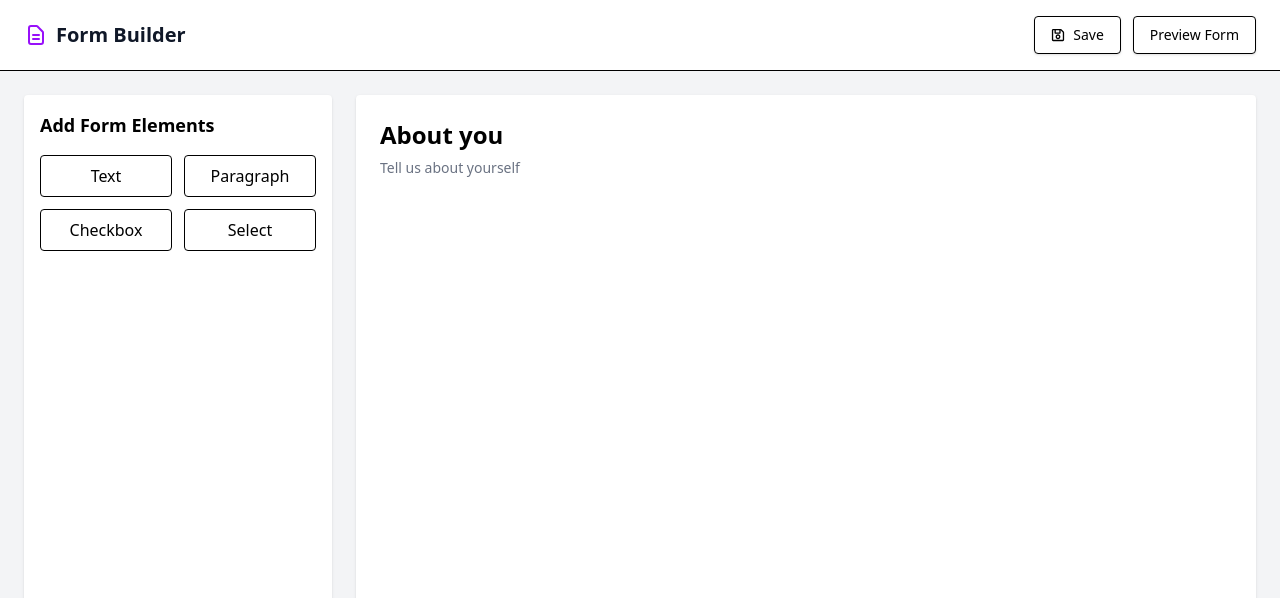
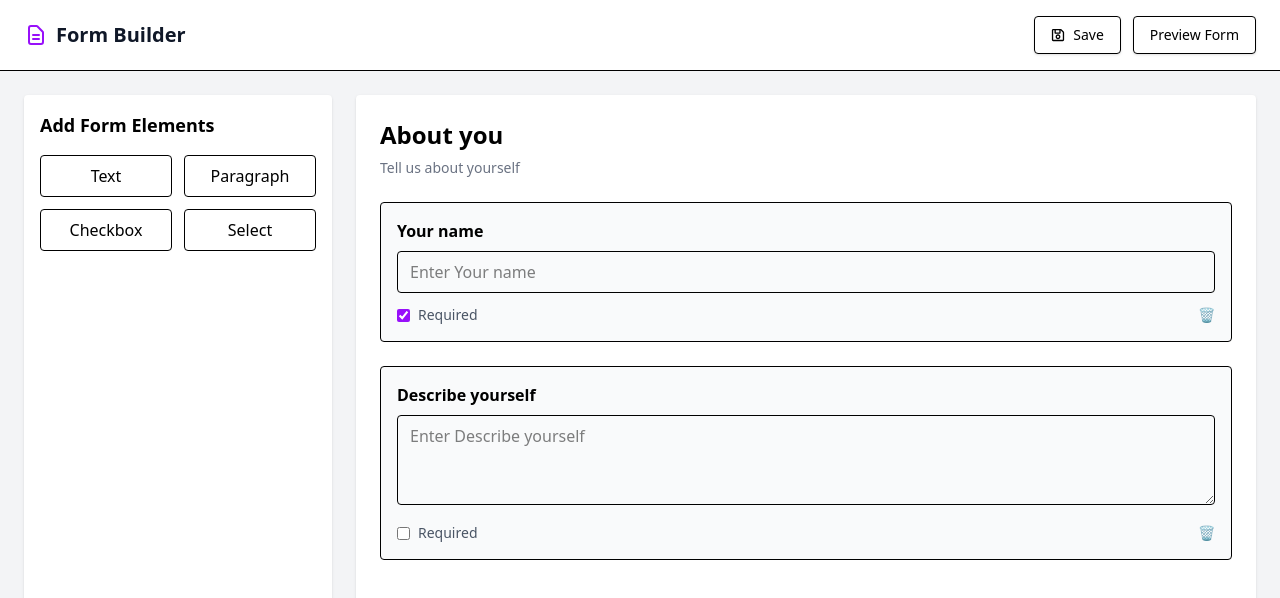
Before and after one commit to xquisite0/google-forms-clone, a React (Vite) app: page / in a window 1280 px wide. Shown: the top 598 px of the page. Built offline with nearby package versions, Linux system fonts and the light colour scheme.

Commit message:
Support field title editing

```diff
--- a/package.json
+++ b/package.json
@@ -14,7 +14,8 @@
     "react": "^19.0.0",
     "react-dom": "^19.0.0",
     "react-icons": "^5.5.0",
-    "tailwindcss": "^4.1.4"
+    "tailwindcss": "^4.1.4",
+    "vite": "^5.4.18"
   },
   "devDependencies": {
     "@eslint/js": "^9.22.0",
@@ -24,7 +25,6 @@
     "eslint": "^9.22.0",
     "eslint-plugin-react-hooks": "^5.2.0",
     "eslint-plugin-react-refresh": "^0.4.19",
-    "globals": "^16.0.0",
-    "vite": "^6.3.1"
+    "globals": "^16.0.0"
   }
 }
--- a/src/App.jsx
+++ b/src/App.jsx
@@ -8,7 +8,20 @@ function App() {
   const [form, setForm] = useState({
     title: "About you",
     description: "Tell us about yourself",
-    elements: [],
+    elements: [
+      {
+        id: `text-${Date.now()}`,
+        type: "text",
+        title: "Your name",
+        required: true,
+      },
+      {
+        id: `textarea-${Date.now() + 1}`,
+        type: "textarea",
+        title: "Describe yourself",
+        required: false,
+      },
+    ],
   });
 
   return (
--- a/src/pages/FormBuilder.jsx
+++ b/src/pages/FormBuilder.jsx
@@ -2,11 +2,20 @@ import React, { useState } from "react";
 
 const FormBuilder = ({ form, setForm }) => {
   const updateFormTitle = (e) => {
-    setForm({ ...form, title: e.target.value });
+    setForm((prev) => ({ ...prev, title: e.target.value }));
   };
 
   const updateFormDescription = (e) => {
-    setForm({ ...form, description: e.target.value });
+    setForm((prev) => ({ ...prev, description: e.target.value }));
+  };
+
+  const updateFieldTitle = (id, newTitle) => {
+    setForm((prev) => ({
+      ...prev,
+      elements: prev.elements.map((f) =>
+        f.id === id ? { ...f, title: newTitle } : f
+      ),
+    }));
   };
 
   return (
@@ -51,12 +60,17 @@ const FormBuilder = ({ form, setForm }) => {
         <form>
           {form.elements.map((field) => (
             <div key={field.id} className="mb-6 border p-4 rounded bg-gray-50">
-              <label className="block font-semibold mb-2">{field.title}</label>
+              <input
+                type="text"
+                value={field.title}
+                onChange={(e) => updateFieldTitle(field.id, e.target.value)}
+                className="block font-semibold mb-2 w-full bg-transparent outline-none"
+              />
 
               {field.type === "text" && (
                 <input
                   type="text"
-                  placeholder={field.placeholder}
+                  placeholder={`Enter ${field.title}`}
                   className="w-full border px-3 py-2 rounded"
                   required={field.required}
                 />
@@ -64,7 +78,7 @@ const FormBuilder = ({ form, setForm }) => {
 
               {field.type === "textarea" && (
                 <textarea
-                  placeholder={field.placeholder}
+                  placeholder={`Enter ${field.title}`}
                   rows={3}
                   className="w-full border px-3 py-2 rounded"
                   required={field.required}
```
Also changed, not shown: 1 other file (tests, documents, lock files or other folders).
